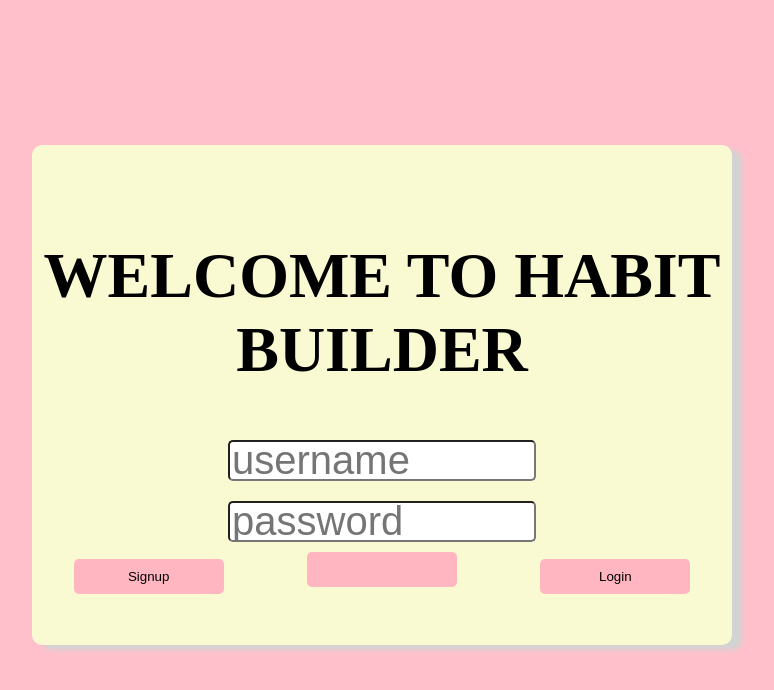
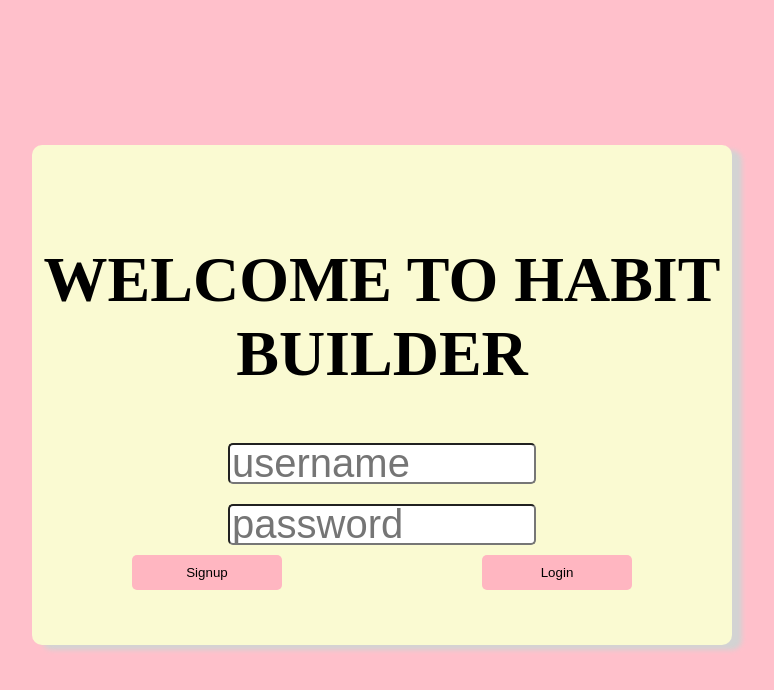
Before and after one commit to PinkFairyArmadillo08/ScratchProject, a React app: page / in a window 1280 px wide. Shown: the top 690 px of the page, without its empty margins (258-1032 px from the left). Built offline with nearby package versions, Linux system fonts and the light colour scheme.

Commit message:
fetch request (POST) to /login with username and password from input bars. expected to get back a boolean to either redirect or change state

```diff
--- a/components/Login-Signup-Container/LoginPage.jsx
+++ b/components/Login-Signup-Container/LoginPage.jsx
@@ -1,50 +1,73 @@
-import React, { useEffect, useState } from 'react';
-import { Outlet, Link } from 'react-router-dom';
+import React, { useState } from 'react';
+import { Outlet, useNavigate } from 'react-router-dom';
 
 const verifiedUser = { Mitch: 'Wen' };
 
 const LoginPage = () => {
-  const [loginSucess, setLoginSucess] = useState(true);
+  //React-router hook to change paths
+  const navigate = useNavigate();
 
+  /***************************STATES*************************************************/
+  const [loginSucess, setLoginSucess] = useState(true); //LOGIN STATUS
+  const [login, setLogin] = useState({ userName: '', password: '' }); //ENTRY FORM INFO FOR LOGIN
 
-  //handler function to sumbit login information
-  const loginClick = () => {
-    const username = document.getElementById('loginUsername').value;
-    const password = document.getElementById('loginPassword').value;
-    //base case if both fields are empty: do nothing
-    if (username == '' && password == '') return;
-
-    //GET request to see if user info is correct.
-    // fetch('/login')
-    // .then(data => data.json)
-    // .then(data =>{
-    //    //if invalid set the loginSucess to false
-    // if (verifiedUser[username] !== password) setLoginSucess(false);
-
-    //  })
-
-    //if invalid set the loginSucess to false
-    if (verifiedUser[username] !== password) setLoginSucess(false);
-    else setLoginSucess(true);
+  /************************HANDLER FUNCTIONS****************************************/
+  //Updating the inputs from userName and password stored as states
+  const populateLogin = (event) => {
+    setLogin(Object.assign(login, { [event.target.id]: event.target.value }));
   };
 
-  //buttons to redirect to signup page and home page
+  //handler function to submit login information
+  const loginClick = () => {
+    //base case if both fields are empty: do nothing
+    if (login.userName == '' || login.password == '') return;
+    //POST request to see if user info is correct.
+    fetch('/login', {
+      method: 'POST',
+      headers: { 'Content-Type': 'application/json' },
+      body: JSON.stringify({
+        userName: login.userName,
+        password: login.password,
+      }),
+    })
+      //data should come back as boolean
+      //if true go to HomePage; false set the loginSucess to false
+      .then((data) => data.json)
+      .then((data) => {
+        data ? navigate('/home') : setLoginSucess(false);
+      });
+  };
+
+  /*************************RENDER COMPONENT************************************************** */
   return (
     <div className="Login">
       <h1>WELCOME TO HABIT BUILDER</h1>
       <div id="usernameInput">
+        {/* conditional render for incorrecly entered login information */}
         {loginSucess ? <p></p> : <p>*Invalid username and password</p>}
-        <input id="loginUsername" type="text" placeholder="username" />
+        {/* USERNAME INPUTBAR */}
+        <input
+          id="userName"
+          type="text"
+          placeholder="username"
+          onChange={(e) => populateLogin(e)}
+        />
       </div>
-      <input id="loginPassword" type="password" placeholder="password" />
+      {/* PASSWORD INPUT BAR */}
+      <input
+        id="password"
+        type="password"
+        placeholder="password"
+        onChange={(e) => populateLogin(e)}
+      />
+      {/* Buttons to redirect to SignUpPage and HomePage */}
       <div className="LoginPageButtons">
-        <Link to={'/signup'}>
-          <button id="LoginButton">Signup</button>
-        </Link>
-        <button onClick={loginClick}></button>
-        <Link to={'/home'}>
-          <button id="SignupButton">Login</button>
-        </Link>
+        <button id="LoginButton" onClick={() => navigate('/signup')}>
+          Signup
+        </button>
+        <button id="SignupButton" onClick={loginClick}>
+          Login
+        </button>
       </div>
       <Outlet />
     </div>
--- a/components/Login-Signup-Container/SignUpPage.jsx
+++ b/components/Login-Signup-Container/SignUpPage.jsx
@@ -1,15 +1,14 @@
 import React from 'react';
-import { Link } from 'react-router-dom';
+import { useNavigate } from 'react-router-dom';
 
 const SignUpPage = () => {
+  const navigate = useNavigate();
   return (
     <div className="Login">
       <h1>Signing Up</h1>
       <input name="username" type="text" />
       <input name="password" type="password" />
-      <Link to={'/'}>
-        <button>Back to login</button>
-      </Link>
+      <button onClick={() => navigate('/')}>Back to login</button>
     </div>
   );
 };
```
